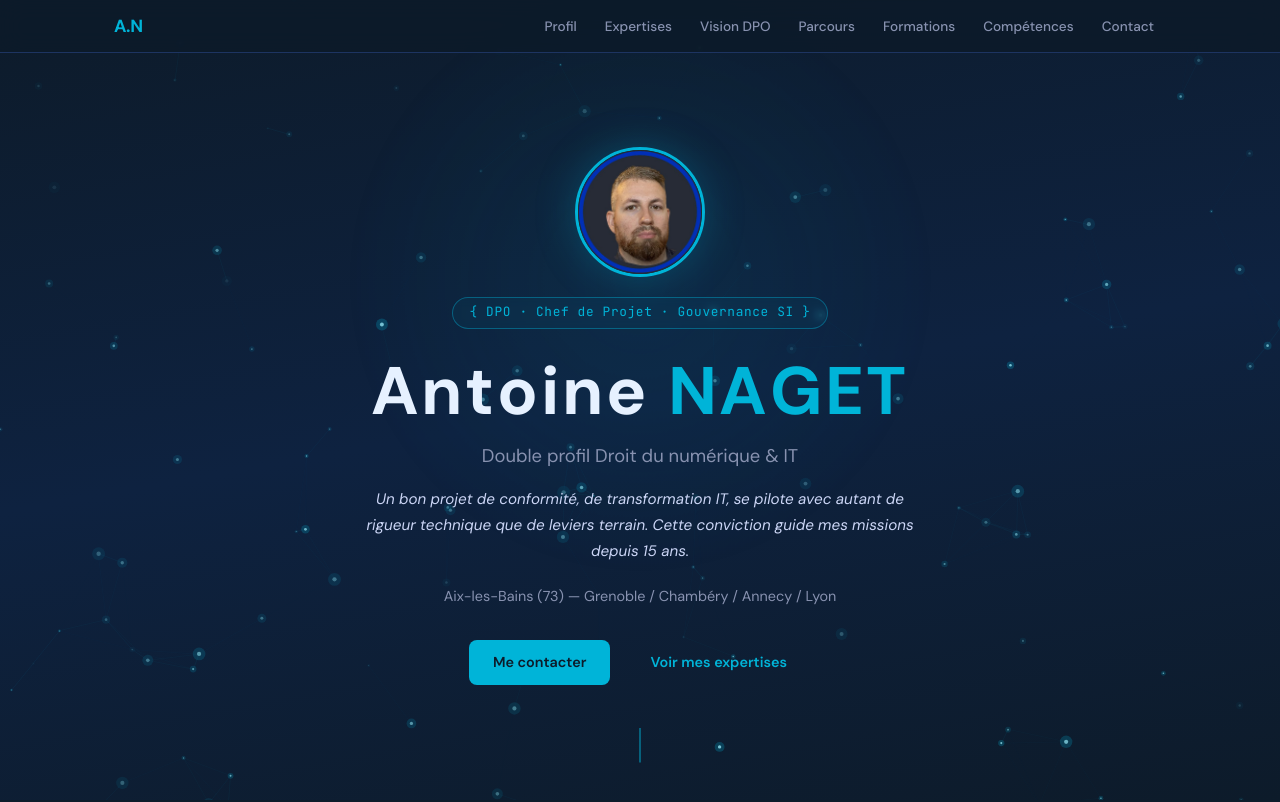
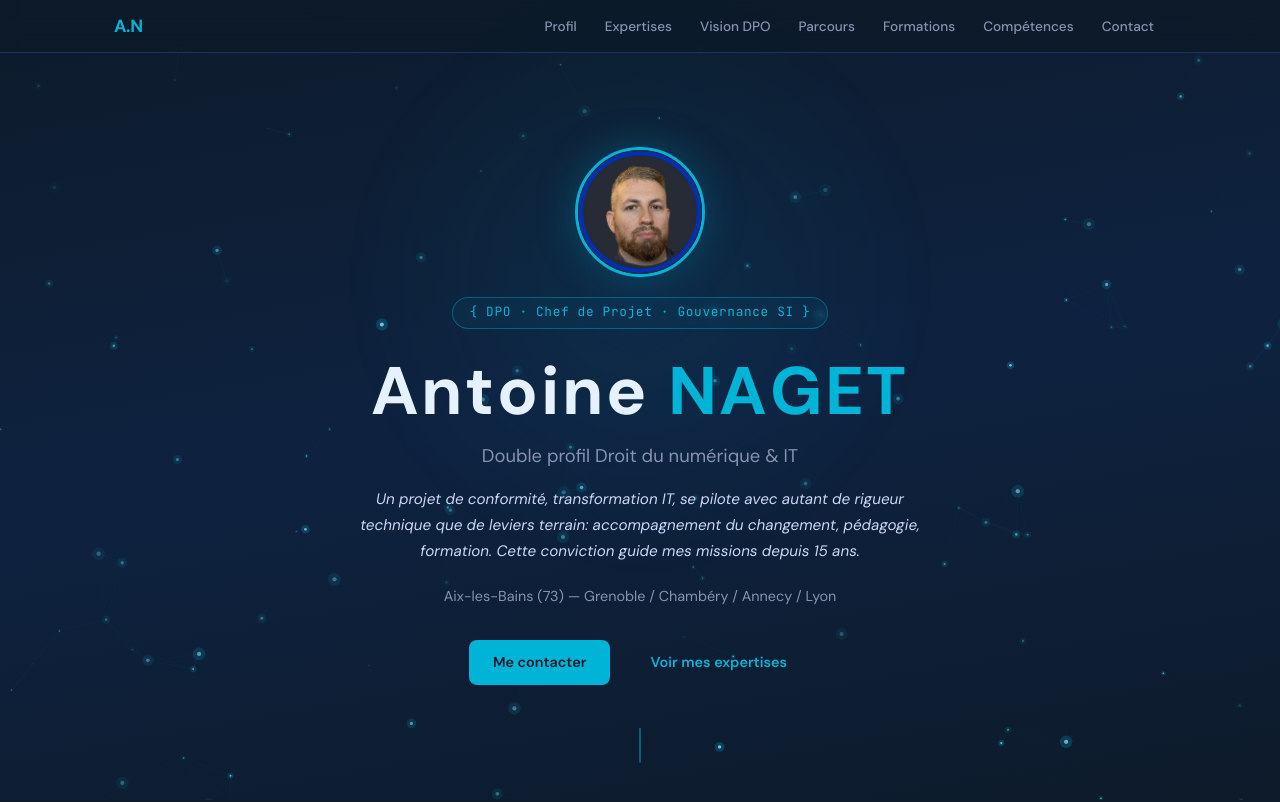
Before and after one commit to SupMBH/supmbh-site, a React (Vite) app: page / in a window 1280 px wide. Shown: the top 802 px of the page. Built offline with nearby package versions, Linux system fonts and the light colour scheme.

Commit message:
intro hero smooth

```diff
--- a/src/components/Hero.jsx
+++ b/src/components/Hero.jsx
@@ -225,9 +225,9 @@ export default function Hero() {
         <p className="hero-subtitle stagger-2">{profile.tagline}</p>
 
         <p className="hero-personal stagger-3">
-          Un bon projet de conformité, de transformation IT, se pilote
-          avec autant de rigueur technique que de leviers terrain. Cette
-          conviction guide mes missions depuis 15 ans.
+          Un projet de conformité, transformation IT, se pilote avec autant de rigueur
+          technique que de leviers terrain: accompagnement du changement,
+          pédagogie, formation. Cette conviction guide mes missions depuis 15 ans.
         </p>
 
         <p className="hero-location stagger-4">{profile.location}</p>
```
